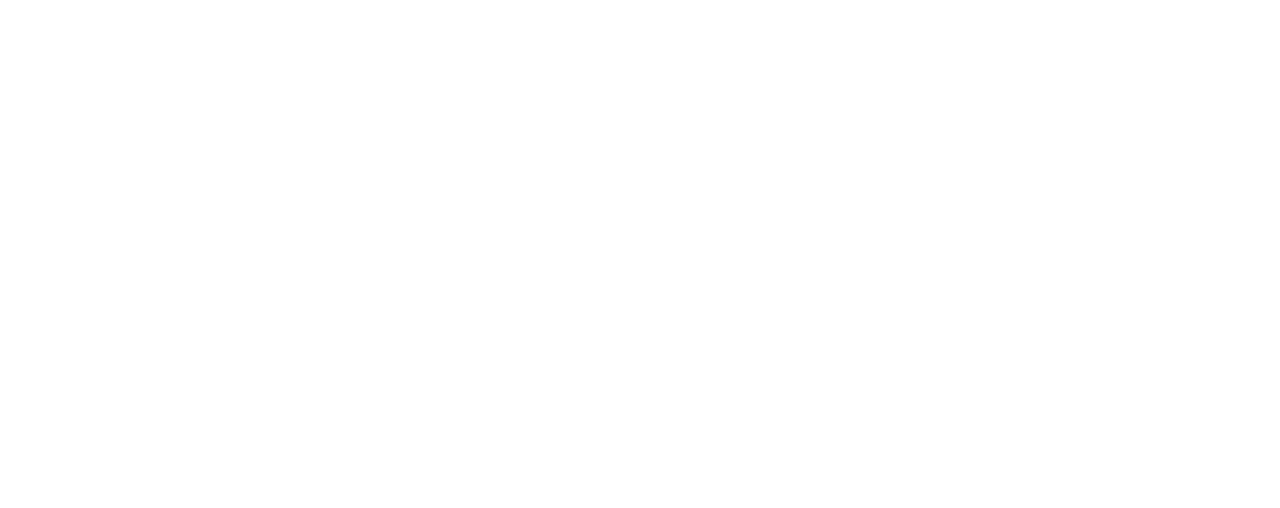
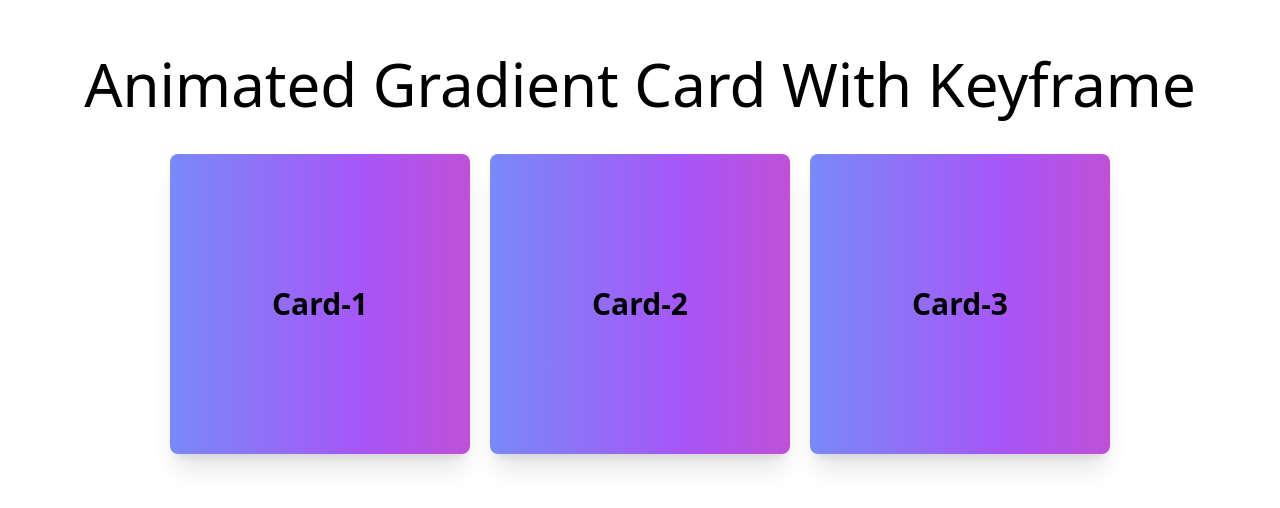
Before and after one commit to ritu-477/creativity-task, a React (Create React App) app: page /cardanimated in a window 1280 px wide. Before the commit this address had no page. Shown: the part 146-654 px from the top of the page. Built offline with nearby package versions, Linux system fonts and the light colour scheme.

Commit message:
done-creativity-task

```diff
--- a/src/App.css
+++ b/src/App.css
@@ -0,0 +1,10 @@
+@keyframes borderMove {
+  0% { background-position: 0% 25%; }
+  25% { background-position: 100% 50%; }
+  50% { background-position: 100% 75%; }
+  100% { background-position: 0% 100%; }
+}
+
+.animate-border {
+  animation: borderMove 3s infinite linear;
+}
--- a/src/App.js
+++ b/src/App.js
@@ -3,6 +3,7 @@
 import Home from './components/view/Home';
 import About from './components/view/About';
 import Shining from './components/view/Shining';
+import CardAnimated from './components/view/CardAnimated';
 
 function App() {
   return (
@@ -11,6 +12,8 @@
         <Route path='/' element={<Home />} />
         <Route path='/about' element={<About />} />
         <Route path='/Shining' element={<Shining />} />
+        <Route path='/cardanimated' element={<CardAnimated/>} />
+
       </Routes>
     </BrowserRouter>
   );
--- /dev/null
+++ b/src/components/cardanimated/AnimatedCard.jsx
@@ -0,0 +1,25 @@
+import React from "react";
+import { CARD_DATA } from "../../utils/helper";
+
+const AnimatedCard = () => {
+  return (
+    <div className="container max-w-[1240px] mx-auto lg:h-screen flex justify-center items-center flex-col py-10">
+      <h2 className="lg:text-6xl text-black text-4xl mb-8 lg:mb-10 text-center">
+        Animated Gradient Card With Keyframe</h2>
+      <div className="flex lg:flex-row flex-wrap gap-5 w-full justify-center">
+        {CARD_DATA.map((obj) => (
+          <div key={obj.index} className="max-w-[300px] w-full hover:scale-105 duration-300 transition-all">
+            <div className="relative flex sm:h-[300px] h-[200px] w-full flex-col items-center justify-center overflow-hidden rounded-lg md:shadow-xl">
+              <div className="absolute inset-0 bg-gradient-to-r from-blue-400 via-purple-500 to-pink-500 bg-[length:200%_200%] animate-border"></div>
+              <span className="relative z-10 text-3xl text-center font-semibold leading-none text-black">
+                {obj.title}
+              </span>
+            </div>
+          </div>
+        ))}
+      </div>
+    </div>
+  );
+};
+
+export default AnimatedCard;
--- /dev/null
+++ b/src/components/view/CardAnimated.jsx
@@ -0,0 +1,10 @@
+import React from 'react'
+import AnimatedCard from '../cardanimated/AnimatedCard'
+
+const CardAnimated = () => {
+  return (
+    <><AnimatedCard/></>
+  )
+}
+
+export default CardAnimated
--- /dev/null
+++ b/src/utils/helper.js
@@ -0,0 +1,2 @@
+export const CARD_DATA = [{ title: "Card-1" }, { title: "Card-2" }, { title: "Card-3" }
+]
```
